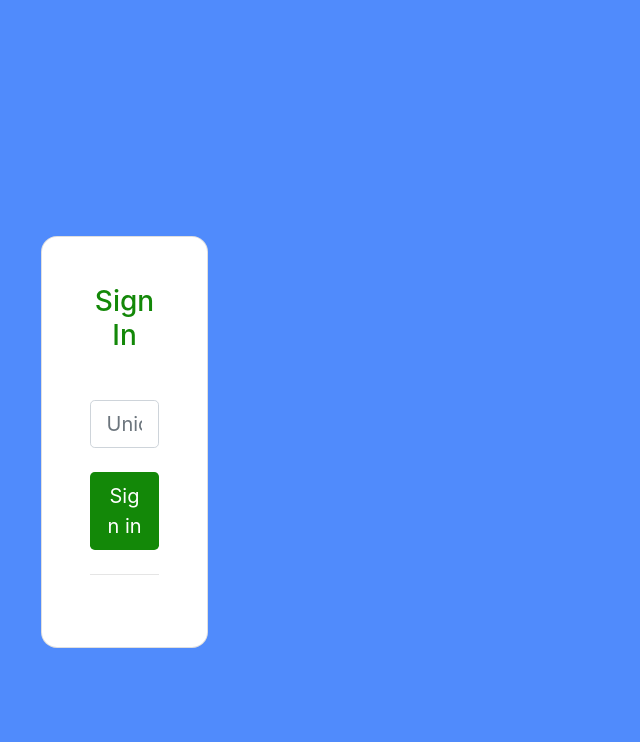
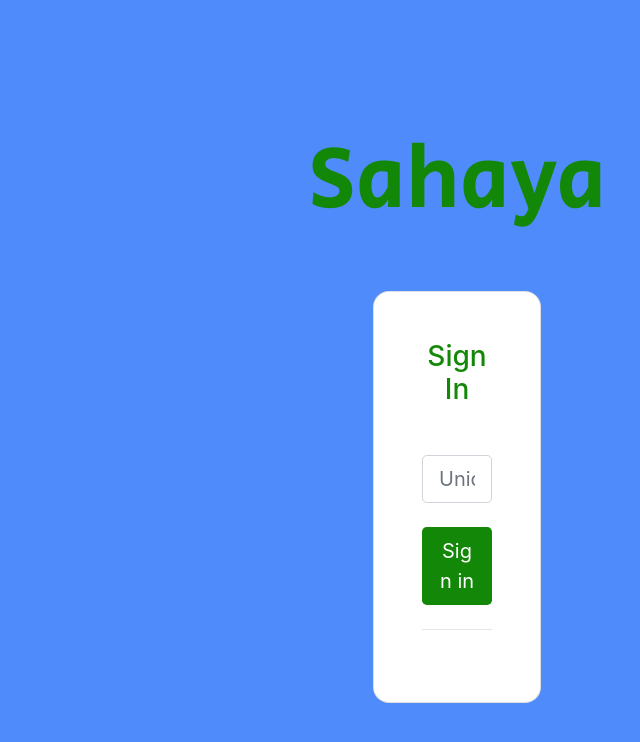
Before and after one commit to jogeshgupta963/make4thon, a website: page login.html in a window 1280 px wide. Shown: the whole page, without its empty margins (183-823 px from the left). Drawn offline with nearby package versions, Linux system fonts and the light colour scheme.

Commit message:
font added

```diff
--- a/css/login.css
+++ b/css/login.css
@@ -1,8 +1,20 @@
+@import url("https://fonts.googleapis.com/css2?family=League+Spartan&family=Secular+One&display=swap");
 section {
   background-color: #508bfc;
   background-image: url("../img/flag_bg.jpg");
   background-repeat: no-repeat;
   background-size: cover;
   background-position: center;
-  padding-top: 23.5vh;
+  padding-top: 10vh;
+  display: flex;
+  flex-direction: column;
+  align-items: center;
+  justify-content: center;
 }
+
+.display-2 {
+  color: #138808;
+  font-weight: 400;
+  font-family: "League Spartan", sans-serif;
+  font-family: "Secular One", sans-serif;
+}
--- a/login.html
+++ b/login.html
@@ -26,6 +26,7 @@
   </head>
   <body>
     <section class="vh-100">
+      <h2 class="display-2">Sahaya</h2>
       <form action="/home">
         <div
           class="container py-5 h-100"
```
